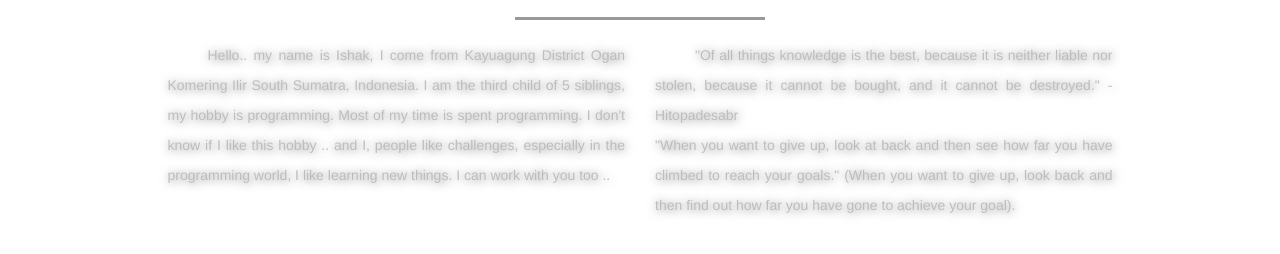
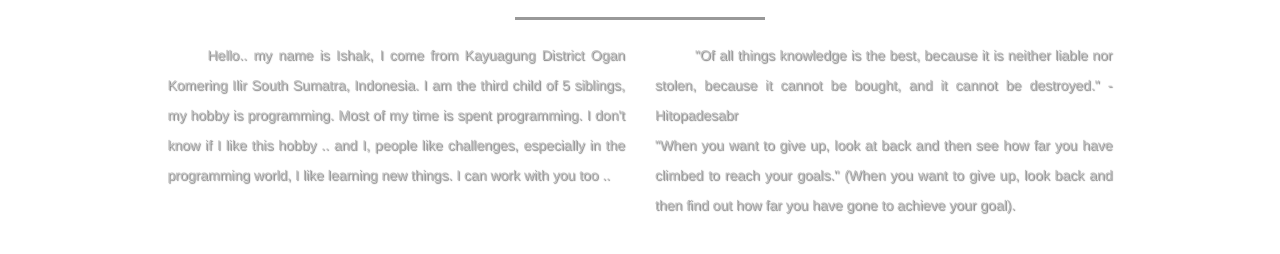
Before and after one commit to Ishakkangah/Ishakkangah.github.io, a plain HTML site: page index.html in a window 1280 px wide. Shown: the part 556-810 px from the top of the page. Drawn offline with Linux system fonts and the light colour scheme.

Commit message:
Update style.css

```diff
--- a/css/style.css
+++ b/css/style.css
@@ -145,7 +145,7 @@ html{
 	line-height: 30px;
 	text-indent: 40px;
 	text-align: justify;
-	text-shadow: 1px 1px 10px rgba(0,0,0,0.5);
+	text-shadow: 1px 1px 1px rgba(0,0,0,0.5);
 	color:#BDBDBD;
 
 }
```
